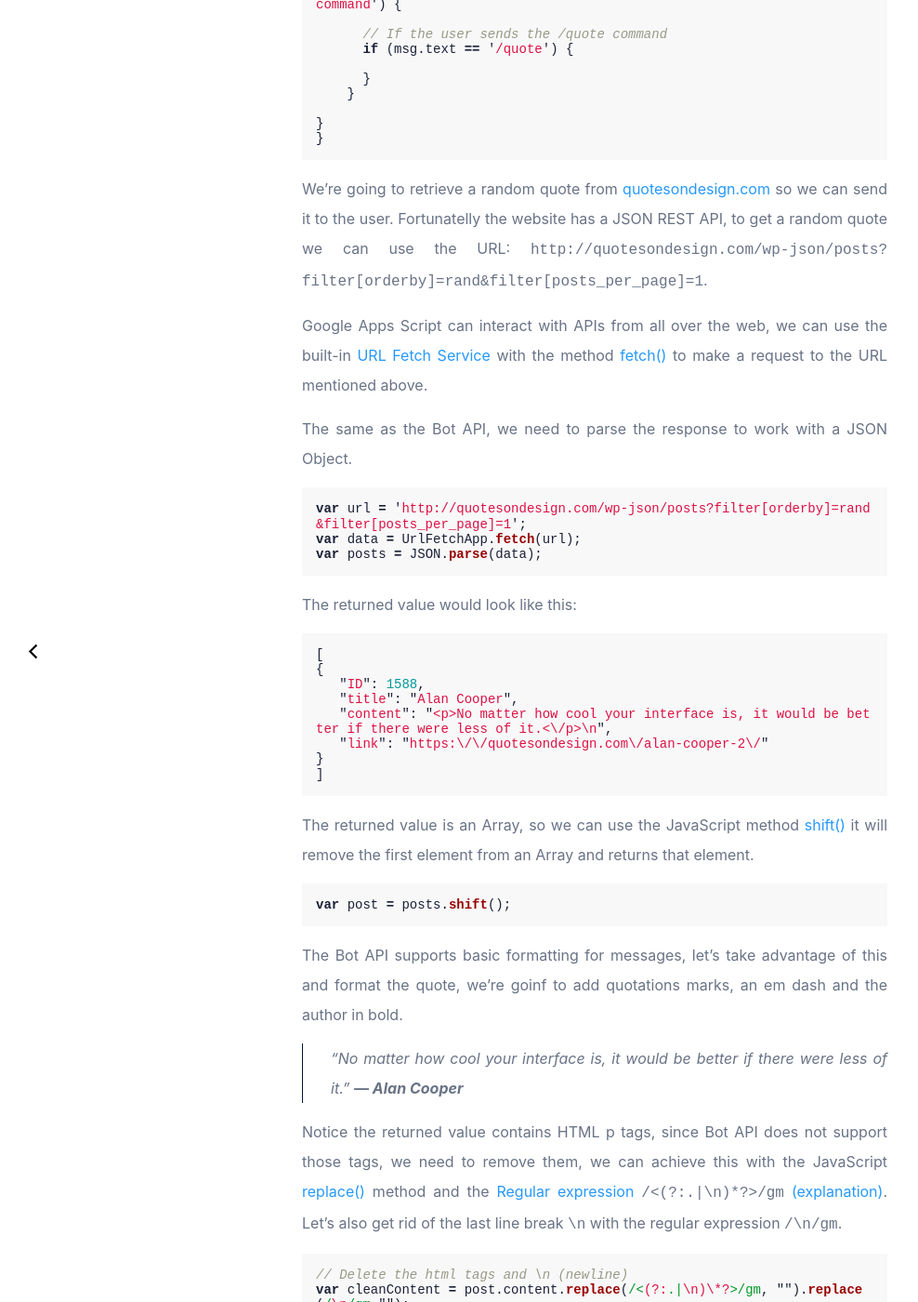
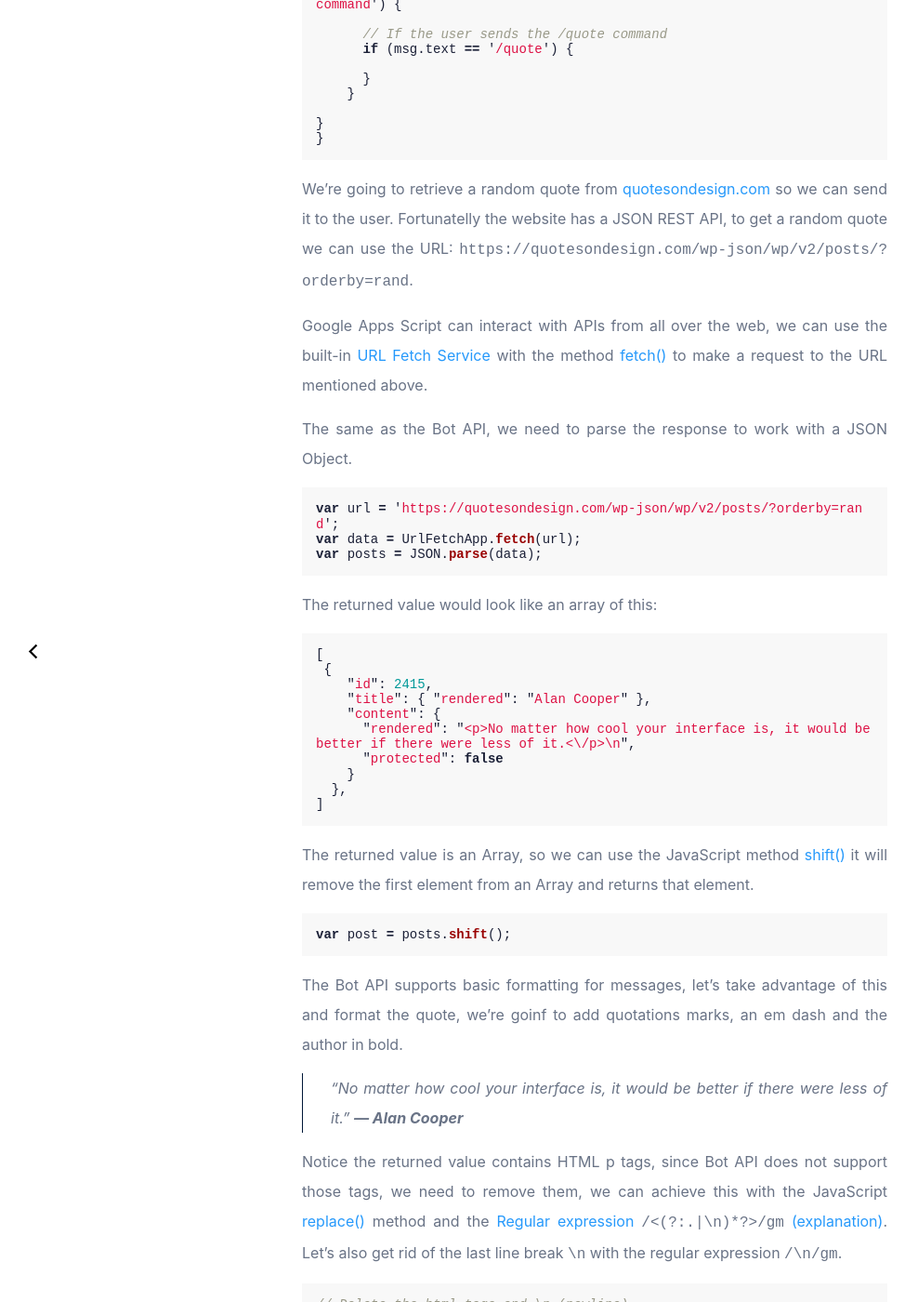
Before and after one commit to ocordova/cordova.me, a Jekyll site: the page built from _posts/2016-10-03-telegram-bot-with-apps-script.md, in a window 1280 px wide and 1400 px high, scrolled down 8347 px. Shown: the whole window at 93% size, without its empty margins (0-988 px from the left). Built offline with Jekyll 4.4.1, drawn with Linux system fonts in a browser that asks for light colours; comment, search, counter and statistics services are not loaded; some of the changed text lies outside the part shown.

Commit message:
:speech_balloon: Update telegram bot with new API response

```diff
--- a/_posts/2016-10-03-telegram-bot-with-apps-script.md
+++ b/_posts/2016-10-03-telegram-bot-with-apps-script.md
@@ -150,28 +150,30 @@ var chatId = msg.chat.id;
 }
 {% endhighlight %}
 
-We're going to retrieve a random quote from [quotesondesign.com](http://quotesondesign.com/) so we can send it to the user. Fortunatelly the website has a JSON REST API, to get a random quote we can use the URL: `http://quotesondesign.com/wp-json/posts?filter[orderby]=rand&filter[posts_per_page]=1`.
+We're going to retrieve a random quote from [quotesondesign.com](http://quotesondesign.com/) so we can send it to the user. Fortunatelly the website has a JSON REST API, to get a random quote we can use the URL: `https://quotesondesign.com/wp-json/wp/v2/posts/?orderby=rand`.
 
 Google Apps Script can interact with APIs from all over the web, we can use the built-in [URL Fetch Service](https://developers.google.com/apps-script/reference/url-fetch/) with the method [fetch()](<https://developers.google.com/apps-script/reference/url-fetch/url-fetch-app#fetch(String)>) to make a request to the URL mentioned above.
 
 The same as the Bot API, we need to parse the response to work with a JSON Object.
 
 {% highlight js %}
-var url = 'http://quotesondesign.com/wp-json/posts?filter[orderby]=rand&filter[posts_per_page]=1';
+var url = 'https://quotesondesign.com/wp-json/wp/v2/posts/?orderby=rand';
 var data = UrlFetchApp.fetch(url);
 var posts = JSON.parse(data);
 {% endhighlight %}
 
-The returned value would look like this:
+The returned value would look like an array of this:
 
 {% highlight js %}
 [
-{
-   "ID": 1588,
-   "title": "Alan Cooper",
-   "content": "<p>No matter how cool your interface is, it would be better if there were less of it.<\/p>\n",
-   "link": "https:\/\/quotesondesign.com\/alan-cooper-2\/"
-}
+ {
+    "id": 2415,
+    "title": { "rendered": "Alan Cooper" },
+    "content": {
+      "rendered": "<p>No matter how cool your interface is, it would be better if there were less of it.<\/p>\n",
+      "protected": false
+    }
+  },
 ]
 {% endhighlight %}
 
@@ -190,10 +192,10 @@ Notice the returned value contains HTML p tags, since Bot API does not support t
 
 {% highlight js %}
 // Delete the html tags and \n (newline)
-var cleanContent = post.content.replace(/<(?:.|\n)\*?>/gm, "").replace(/\n/gm,"");
+var cleanContent = post.content.rendered .replace(/<(?:.|\n)*?>/gm, '') .replace(/\n/gm, '');
 
 // Format the quote
-var quote = '"'+cleanContent+'"\n — <strong>'+post.title+'</strong>';
+var quote = '"' + cleanContent + '"\n — <strong>' + post.title.rendered + '</strong>';
 {% endhighlight %}
 
 The next step is to send the Bot API our request, for this we're also going to use the **URL Fetch Service** and the Bot API method [sendMessage](https://core.telegram.org/bots/api#sendmessage).
@@ -236,49 +238,61 @@ UrlFetchApp.fetch('https://api.telegram.org/bot' + API_TOKEN + '/', data);
 
 {% highlight js %}
 function doPost(e) {
-var update = JSON.parse(e.postData.contents);
-
-// Make sure this is update is a type message
-if (update.hasOwnProperty('message')) {
-var msg = update.message;
-var chatId = msg.chat.id;
+  var update = JSON.parse(e.postData.contents);
+  // Make sure this is update is a type message
+  if (update.hasOwnProperty('message')) {
+    var msg = update.message;
+    var chatId = msg.chat.id;
 
     // Make sure the update is a command.
-    if (msg.hasOwnProperty('entities') && msg.entities[0].type == 'bot_command') {
-
+    if (
+      msg.hasOwnProperty('entities') &&
+      msg.entities[0].type == 'bot_command'
+    ) {
       // If the user sends the /quote command
       if (msg.text == '/quote') {
-        var url = 'http://quotesondesign.com/wp-json/posts?filter[orderby]=rand&filter[posts_per_page]=1';
+        var url =
+          'https://quotesondesign.com/wp-json/wp/v2/posts/?orderby=rand';
         var data = UrlFetchApp.fetch(url);
         var posts = JSON.parse(data);
         var post = posts.shift();
 
         // Delete the html tags and \n (newline)
-        var cleanContent = post.content.replace(/<(?:.|\n)*?>/gm, "").replace(/\n/gm, "");
+        var cleanContent = post.content.rendered
+          .replace(/<(?:.|\n)*?>/gm, '')
+          .replace(/\n/gm, '');
 
         // Format the quote
-        var quote = '"' + cleanContent + '"\n — <strong>' + post.title + '</strong>';
+        var quote =
+          '"' +
+          cleanContent +
+          '"\n — <strong>' +
+          post.title.rendered +
+          '</strong>';
 
         var payload = {
-          'method': 'sendMessage',
-          'chat_id': String(chatId),
-          'text': quote,
-          'parse_mode': 'HTML'
-        }
+          method: 'sendMessage',
+          chat_id: String(chatId),
+          text: quote,
+          parse_mode: 'HTML',
+        };
 
         var data = {
-          "method": "post",
-          "payload": payload
-        }
+          method: 'post',
+          payload: payload,
+        };
 
         // Replace with your token
         var API_TOKEN = '297019760:AAFbL7yMus67Qv5Xu6fQ7VB93Jq4dkVaGP4';
-        UrlFetchApp.fetch('https://api.telegram.org/bot' + API_TOKEN + '/', data);
+        UrlFetchApp.fetch(
+          'https://api.telegram.org/bot' + API_TOKEN + '/',
+          data
+        );
       }
     }
+  }
+}
 
-}
-}
 
 {% endhighlight %}
 
```
